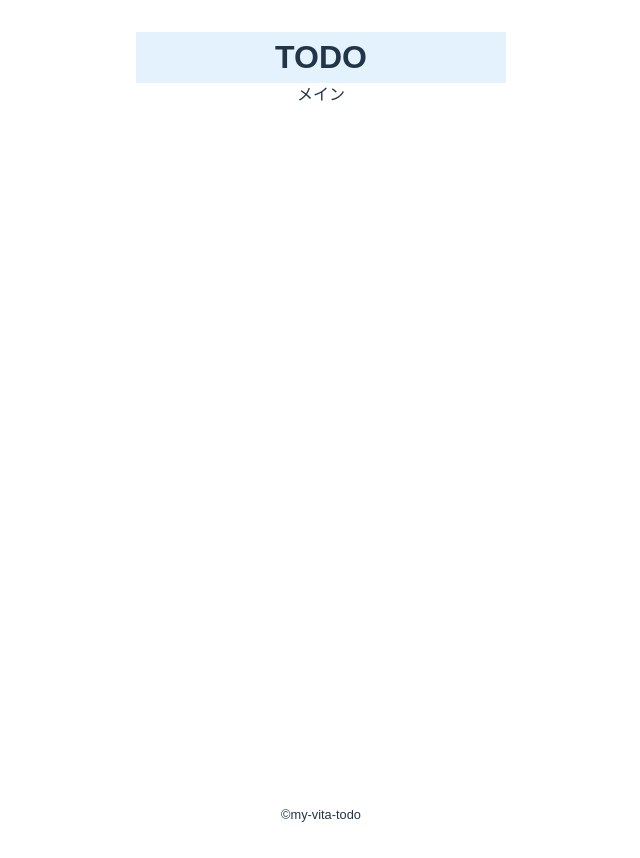
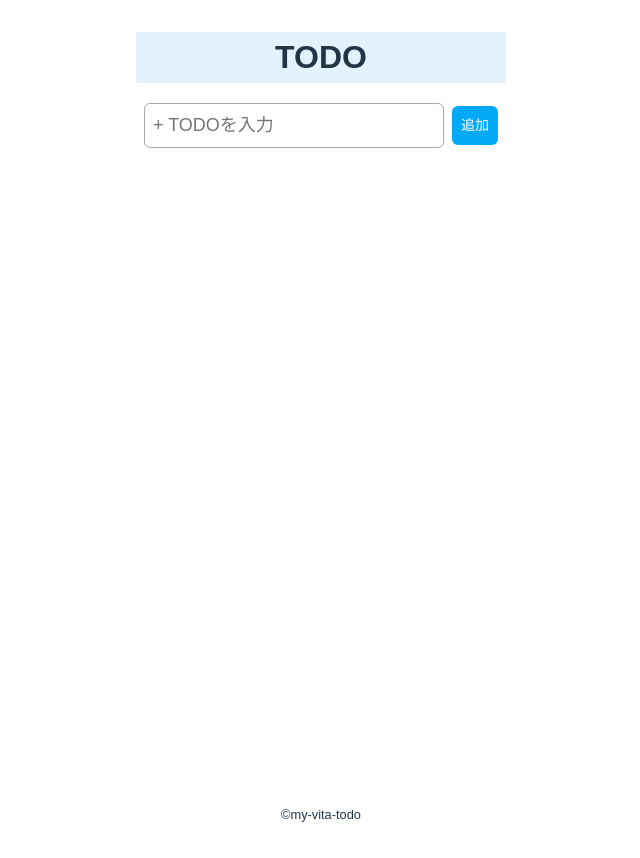
Before and after one commit to iwashi57/my-vite-todo, a Vue app: page / in a window 1280 px wide. Shown: the top 858 px of the page, without its empty margins (319-959 px from the left). Built offline with nearby package versions, Linux system fonts and the light colour scheme.

Commit message:
変更ボタン追加

```diff
--- a/src/App.vue
+++ b/src/App.vue
@@ -1,12 +1,13 @@
 <script setup>
 import TheHeader from './components/TheHeader.vue';
 import TheFooter from './components/TheFooter.vue';
+import MainTodo from './components/MainTodo.vue';
 </script>
 
 <template>
   <div class="wrap">
     <TheHeader />
-    <main class="main">メイン</main>
+    <main class="main"><MainTodo /></main>
     <TheFooter />
   </div>
 </template>
--- /dev/null
+++ b/src/components/MainTodo.vue
@@ -0,0 +1,115 @@
+<script setup>
+import { ref } from 'vue';
+const todoRef = ref('');
+const todoListRef = ref([]);
+const ls = localStorage.todoList;
+const isEditRef = ref(false);
+let editId = -1;
+todoListRef.value = ls ? JSON.parse(ls) : [];
+const addTodo = () => {
+  const id = new Date().getTime();
+  todoListRef.value.push({ id: id, task: todoRef.value });
+  localStorage.todoList = JSON.stringify(todoListRef.value);
+
+  todoRef.value = '';
+};
+
+const showTodo = (id) => {
+  const todo = todoListRef.value.find((todo) => todo.id === id);
+  todoRef.value = todo.task;
+  isEditRef.value = true;
+  editId = id;
+};
+const editTodo = () => {
+  const todo = todoListRef.value.find((todo) => todo.id === editId);
+  const idx = todoListRef.value.findIndex((todo) => todo.id === editId);
+  todo.task = todoRef.value;
+  todoListRef.value.splice(idx, 1, todo);
+  localStorage.todoList = JSON.stringify(todoListRef.value);
+  isEditRef.value = false;
+  editIndex = -1;
+  todoRef.value = '';
+};
+</script>
+
+<template>
+  <div class="box_input">
+    <input
+      type="text"
+      class="todo_input"
+      v-model="todoRef"
+      placeholder="+ TODOを入力"
+    />
+    <button class="btn green" @click="editTodo" v-if="isEditRef">変更</button>
+    <button class="btn" @click="addTodo" v-else>追加</button>
+  </div>
+  <div class="box_list">
+    <div class="todo_list" v-for="todo in todoListRef" :key="todo.id">
+      <div class="todo">
+        <input type="checkbox" class="check" /><label>{{ todo.task }}</label>
+      </div>
+      <div class="btns">
+        <button class="btn green" @click="showTodo(todo.id)">編</button>
+        <button class="btn pink">削</button>
+      </div>
+    </div>
+  </div>
+</template>
+
+<style scoped>
+.box_input {
+  margin-top: 20px;
+}
+
+.todo_input {
+  width: 300px;
+  text-align: left;
+  margin-right: 8px;
+  padding: 8px;
+  font-size: 18px;
+  border: 1px solid #aaa;
+  border-radius: 6px;
+}
+.btn {
+  padding: 8px;
+  background-color: #03a9f4;
+  border-radius: 6px;
+  color: #fff;
+  text-align: center;
+  font-size: 14px;
+}
+.box_list {
+  margin-top: 20px;
+  display: flex;
+  flex-direction: column;
+  gap: 4px;
+}
+.todo_list {
+  display: flex;
+  align-items: center;
+  gap: 8px;
+}
+.todo {
+  border: 1px solid #ccc;
+  text-align: left;
+  border-radius: 6px;
+  padding: 12px;
+  width: 300px;
+}
+.check {
+  border: 1px solid red;
+  transform: scale(1.6);
+  padding: 5px;
+  margin: 0px 16px 2px 6px;
+}
+.btns {
+  display: flex;
+  gap: 4px;
+}
+.green {
+  background-color: #00c853;
+}
+.pink {
+  background-color: #ff4081;
+}
+</style>
```
